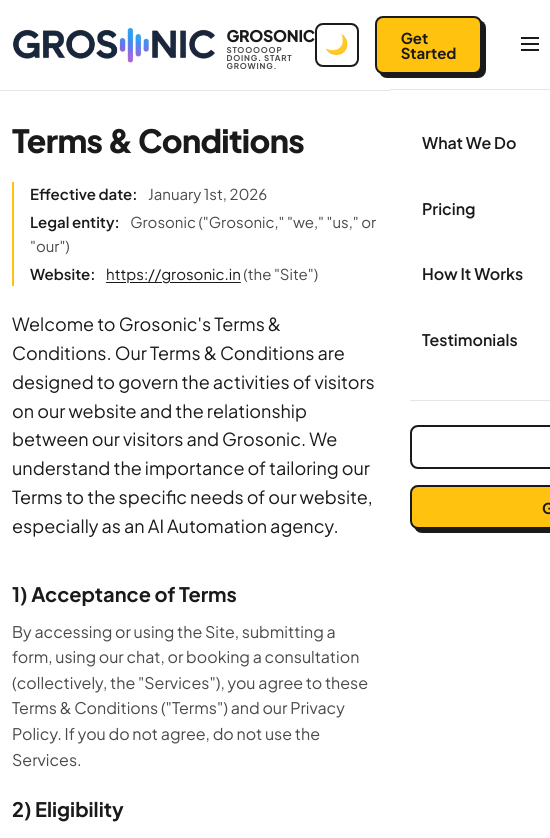
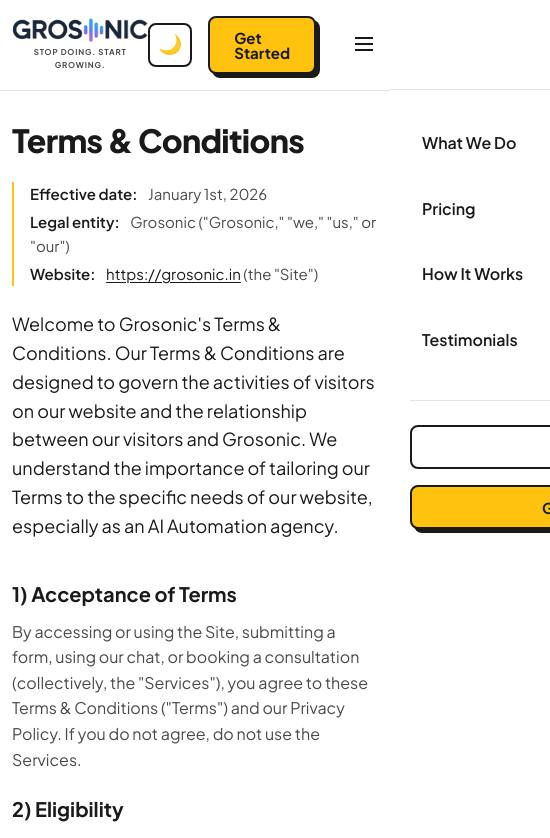
Before and after one commit to jaipunde/automatai, a Next.js app: page /terms in a window 390 px wide. Shown: the top 838 px of the page, 550 px wide, since content can reach past the window. Built offline with nearby package versions, Linux system fonts and the light colour scheme.

Commit message:
feat: introduce Header component with responsive navigation, mobile menu, and theme toggle.

```diff
--- a/components/Header.module.css
+++ b/components/Header.module.css
@@ -16,25 +16,11 @@
 
 .logo {
     display: flex;
+    flex-direction: column;
     align-items: center;
-    gap: 10px;
+    gap: 4px;
     text-decoration: none;
     color: inherit;
-}
-
-.logoTextContainer {
-    display: flex;
-    flex-direction: column;
-    justify-content: center;
-    line-height: 1;
-    margin-top: 12px;
-}
-
-.logoText {
-    font-weight: 800;
-    font-size: 1.4rem;
-    letter-spacing: -0.02em;
-    color: var(--color-text);
 }
 
 .logoTagline {
@@ -43,14 +29,14 @@
     text-transform: uppercase;
     letter-spacing: 0.1em;
     color: var(--color-text-light);
-    margin-top: 2px;
+    margin-top: 0;
+    text-align: center;
 }
 
 /* Logo Switching Logic */
 .logoImage {
     display: block;
-    height: 48px;
-    /* Adjust height as needed */
+    height: 32px;
     width: auto;
 }
 
@@ -175,10 +161,6 @@
         gap: 16px;
     }
 
-    .logoText {
-        font-size: 1.2rem;
-    }
-
     .logoTagline {
         font-size: 0.6rem;
     }
@@ -202,11 +184,7 @@
     }
 
     .logoImage {
-        height: 40px;
-    }
-
-    .logoText {
-        font-size: 1.1rem;
+        height: 28px;
     }
 
     .logoTagline {
@@ -220,15 +198,7 @@
     }
 
     .logoImage {
-        height: 36px;
-    }
-
-    .logoTextContainer {
-        margin-top: 8px;
-    }
-
-    .logoText {
-        font-size: 1rem;
+        height: 24px;
     }
 
     .logoTagline {
--- a/components/Header.tsx
+++ b/components/Header.tsx
@@ -26,10 +26,7 @@ export default function Header() {
                             alt="Grosonic Logo"
                             className={styles.logoImage}
                         />
-                        <div className={styles.logoTextContainer}>
-                            <span className={styles.logoText}>GROSONIC</span>
-                            <span className={styles.logoTagline}>Stooooop doing. Start growing.</span>
-                        </div>
+                        <span className={styles.logoTagline}>Stop doing. Start growing.</span>
                     </Link>
 
                     <div className={styles.actions}>
```
